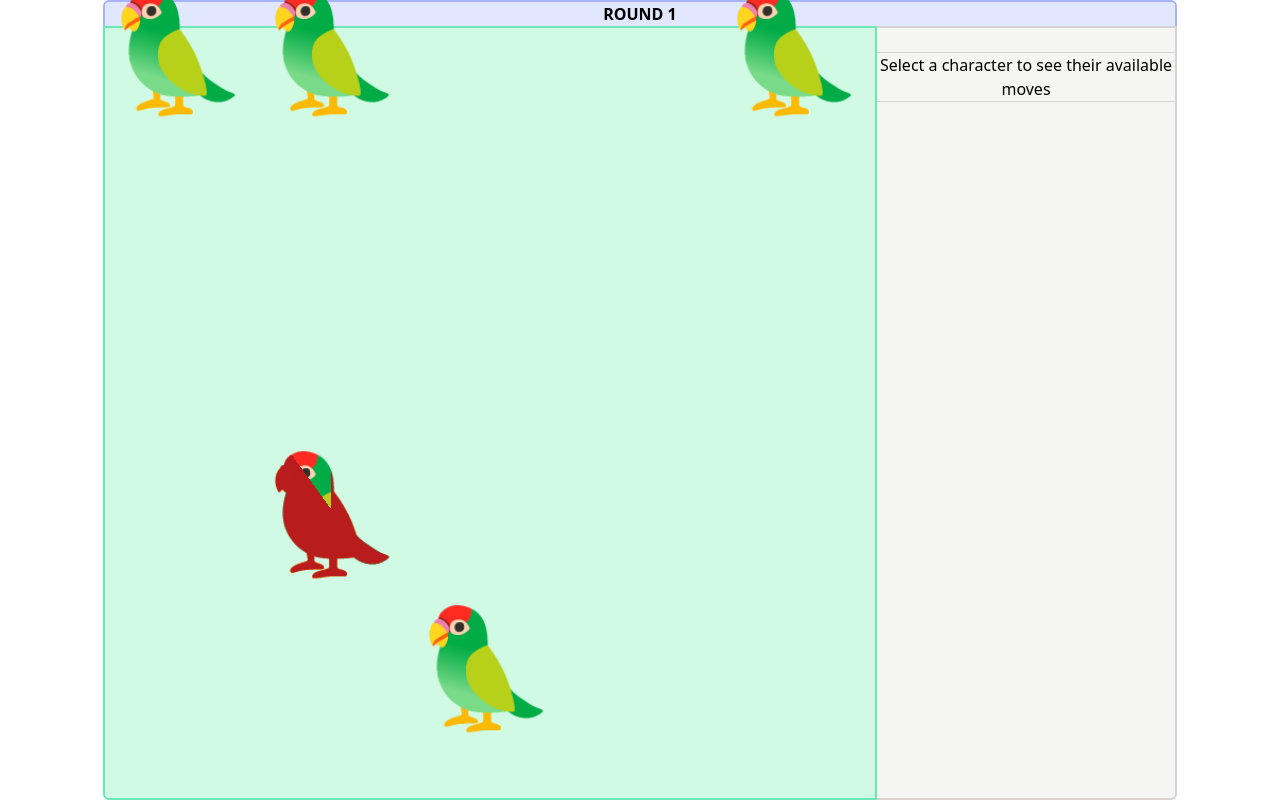
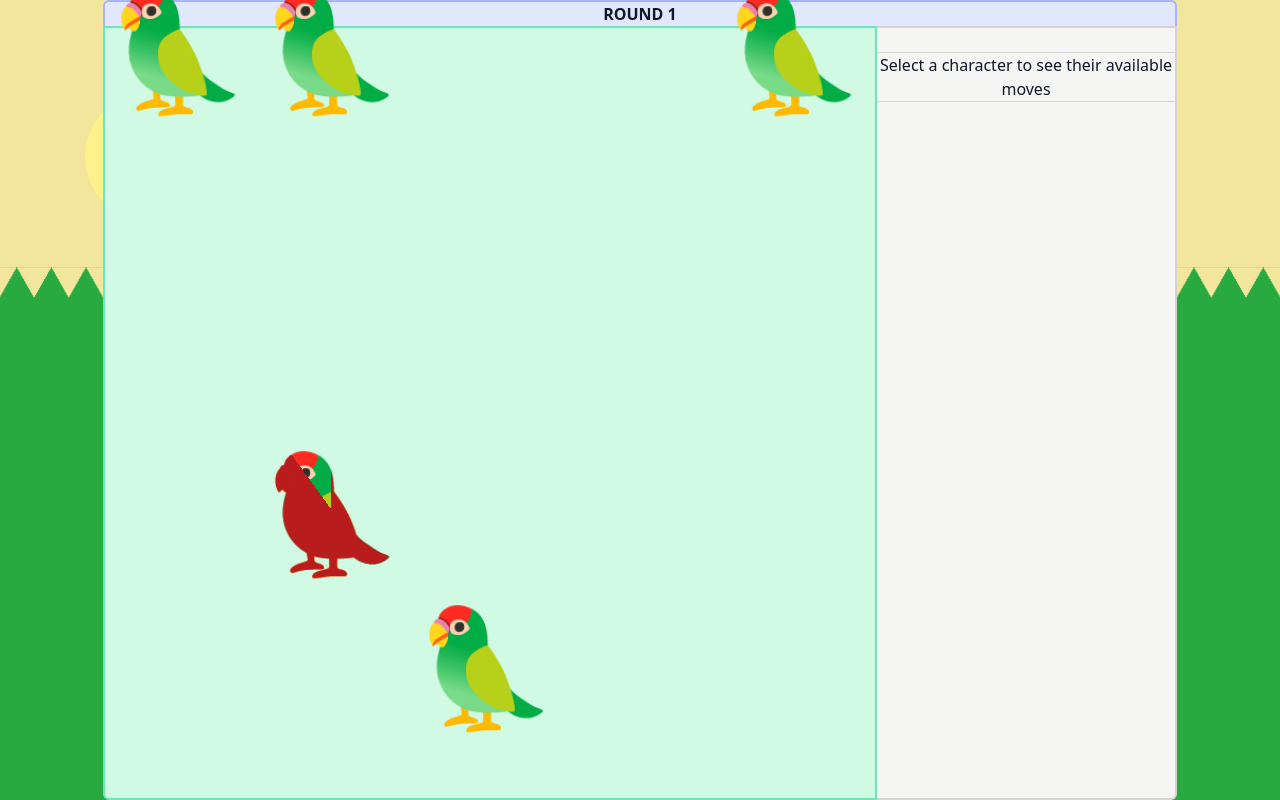
Before and after one commit to PawelMarcinowski11/WildBrawlTactics, an Angular app: page / in a window 1280 px wide. Built offline with nearby package versions, Linux system fonts and the light colour scheme.

Commit message:
add background component

```diff
--- a/src/app/app-routing.module.ts
+++ b/src/app/app-routing.module.ts
@@ -1,12 +1,12 @@
 import { NgModule } from '@angular/core';
 import { RouterModule, Routes } from '@angular/router';
-import { MapComponent } from './components/map/map.component';
+import { LayoutComponent } from './components/layout/layout.component';
 
 const routes: Routes = [
   {
     title: 'Animal Planet',
     path: '',
-    component: MapComponent,
+    component: LayoutComponent,
   },
 ];
 
--- /dev/null
+++ b/src/app/components/background/background.component.html
@@ -0,0 +1,31 @@
+<!-- <div class="w-screen h-screen absolute top-0">
+  <div class="absolute top-0 h-full w-full bg-sky-200">
+    <div class="absolute top-8 left-40 w-60 h-10 bg-white rounded-full"></div>
+    <div class="absolute top-12 left-80 w-60 h-10 bg-white rounded-full"></div>
+    <div class="absolute top-40 left-96 w-60 h-10 bg-white rounded-full"></div>
+    <div class="absolute top-30 left-20 w-60 h-10 bg-white rounded-full"></div>
+    <div class="absolute top-12 left-30 w-60 h-10 bg-white rounded-full"></div>
+    <div class="absolute top-1/4 w-40 h-40 bg-yellow-200 rounded-full"></div>
+  </div>
+  <div
+    class="absolute top-1/3 h-2/3 w-full bg-green-600"
+    [ngStyle]="{
+      '-webkit-mask':
+        'conic-gradient(from 150deg at top,#0000,#000 1deg 59deg,#0000 60deg) 50%/34.64px 100%',
+      mask: 'conic-gradient(from 150deg at top,#0000,#000 1deg 59deg,#0000 60deg) 50%/34.64px 100%'
+    }"
+  ></div>
+</div> STATIC BACKGROUND-->
+<div class="h-screen w-screen sky-colors-anim fixed">
+  <div
+    class="sun-movement absolute bg-yellow-200 w-32 h-32 rounded-full overflow-clip"
+  ></div>
+  <div
+    class="absolute top-1/3 h-2/3 w-full forest-colors-anim"
+    [ngStyle]="{
+      '-webkit-mask':
+        'conic-gradient(from 150deg at top,#0000,#000 1deg 59deg,#0000 60deg) 50%/34.64px 100%',
+      mask: 'conic-gradient(from 150deg at top,#0000,#000 1deg 59deg,#0000 60deg) 50%/34.64px 100%'
+    }"
+  ></div>
+</div>
--- /dev/null
+++ b/src/app/components/background/background.component.scss
@@ -0,0 +1,75 @@
+.sky-colors-anim {
+  animation: 60000ms linear change-sky-color infinite;
+  animation-delay: -12500ms;
+}
+
+.forest-colors-anim {
+  animation: 60000ms linear change-forest-color infinite;
+  animation-delay: -12500ms;
+}
+
+.sun-movement {
+  animation: 60000ms linear move-vertically infinite,
+    60000ms linear move-horizontally infinite;
+  animation-delay: -12500ms;
+}
+
+@keyframes move-vertically {
+  0% {
+    @apply top-2/3;
+    animation-timing-function: cubic-bezier(0.33333, 0.66667, 0.66667, 1);
+  }
+  50% {
+    @apply top-0;
+    animation-timing-function: cubic-bezier(0.33333, 0, 0.66667, 0.33333);
+  }
+  100% {
+    @apply top-2/3;
+  }
+}
+
+@keyframes move-horizontally {
+  0% {
+    left: -40%;
+    animation-timing-function: linear;
+  }
+  50% {
+    left: 40%;
+    animation-timing-function: linear;
+  }
+  100% {
+    left: 120%;
+  }
+}
+
+@keyframes change-sky-color {
+  0%,
+  100% {
+    @apply bg-sky-950;
+  }
+  25% {
+    @apply bg-amber-200;
+  }
+  50% {
+    @apply bg-sky-200;
+  }
+  75% {
+    @apply bg-rose-400;
+  }
+}
+
+@keyframes change-forest-color {
+  0%,
+  100% {
+    @apply bg-teal-700;
+  }
+  25% {
+    @apply bg-green-600;
+  }
+  50% {
+    @apply bg-lime-500;
+  }
+  75% {
+    @apply bg-rose-950;
+  }
+}
--- /dev/null
+++ b/src/app/components/background/background.component.ts
@@ -0,0 +1,12 @@
+import { Component, OnInit } from '@angular/core';
+
+@Component({
+  selector: 'ani-background',
+  templateUrl: './background.component.html',
+  styleUrls: ['./background.component.scss'],
+})
+export class BackgroundComponent implements OnInit {
+  constructor() {}
+
+  public ngOnInit() {}
+}
--- a/src/app/components/character-preview/character-preview.component.html
+++ b/src/app/components/character-preview/character-preview.component.html
@@ -1,13 +1,14 @@
 <div
-  class="w-full h-full {{
+  class="w-full h-full border-b-2 border-r-2 rounded-br-md max-md:rounded-bl-md max-md:border-l-2 md:border-t-2 text-gray-900
+  {{
     available
       ? 'bg-amber-200 border-amber-400'
       : 'bg-stone-100 border-stone-300'
-  }} border-b-2 border-r-2 rounded-br-md max-md:rounded-bl-md max-md:border-l-2 md:border-t-2 "
+  }}"
 >
-  <span class="{{ selectedCharacter ? '' : 'invisible' }}"
-    >HP: {{ selectedCharacter?.hp }} / {{ selectedCharacter?.max_hp }}</span
-  >
+  <span class="font-bold {{ selectedCharacter ? '' : 'invisible' }}">
+    HP: {{ selectedCharacter?.hp }} / {{ selectedCharacter?.max_hp }}
+  </span>
   <div class="flex flex-col xs:flex-row md:flex-col">
     <div
       *ngFor="
@@ -15,7 +16,7 @@
         let last = last;
         let first = first
       "
-      class="w-full border-t min-h-[3rem] flex flex-col justify-center {{
+      class="w-full border-t min-h-[3rem] flex flex-col {{
         first ? 'xs:max-md:rounded-bl-md' : ''
       }} {{
         last
@@ -24,13 +25,23 @@
       }} {{
         action === selectedAction
           ? 'bg-amber-300 hover:bg-amber-100 border-amber-400'
-          : available && !selectedCharacter?.moved
+          : available &&
+            !selectedCharacter?.moved &&
+            (!action.uses || action.uses_left)
           ? 'active:bg-amber-300 hover:bg-amber-100 border-amber-400 cursor-pointer'
           : 'bg-stone-100 border-stone-300'
       }}"
       (click)="onActionSelect(action)"
     >
-      {{ action.name | uppercase }}
+      <span class="text-center font-bold">
+        {{ action.name | uppercase }}
+      </span>
+      <span class="text-left font-bold text-sm">
+        {{ action.type | uppercase }}: {{ action.amount }}
+      </span>
+      <span *ngIf="action.uses" class="text-left font-bold text-sm">
+        USES: {{ action.uses_left }} / {{ action.uses }}
+      </span>
     </div>
     <div
       *ngIf="!selectedCharacter"
--- a/src/app/components/character-preview/character-preview.component.ts
+++ b/src/app/components/character-preview/character-preview.component.ts
@@ -28,7 +28,8 @@ export class CharacterPreviewComponent {
   public onActionSelect(action: ICharacterAction): void {
     if (
       this.selectedCharacter?.player === 'human' &&
-      !this.selectedCharacter?.moved
+      !this.selectedCharacter?.moved &&
+      (!action.uses || action.uses_left)
     ) {
       this._gameStateService.onActionSelect(
         this.selectedAction !== action ? action : null
--- /dev/null
+++ b/src/app/components/layout/layout.component.html
@@ -0,0 +1,2 @@
+<ani-background></ani-background>
+<ani-map></ani-map>
--- /dev/null
+++ b/src/app/components/layout/layout.component.ts
@@ -0,0 +1,11 @@
+import { Component, OnInit } from '@angular/core';
+
+@Component({
+  selector: 'ani-layout',
+  templateUrl: './layout.component.html',
+})
+export class LayoutComponent implements OnInit {
+  constructor() {}
+
+  ngOnInit() {}
+}
--- a/src/app/components/map/map.component.html
+++ b/src/app/components/map/map.component.html
@@ -5,7 +5,7 @@
     class="w-full max-md:max-w-[65vh] md:w-full flex justify-center content-center flex-grow relative"
   >
     <div
-      class="w-full md:w-[calc(min(100vh+300px-26px,100%))] border-t-2 border-l-2 border-r-2 border-indigo-300 bg-indigo-100 text-center font-bold rounded-tl-md rounded-tr-md max-md:absolute bottom-0"
+      class="w-full md:w-[calc(min(100vh+300px-26px,100%))] border-t-2 border-l-2 border-r-2 border-indigo-300 bg-indigo-100 text-gray-900 text-center font-bold rounded-tl-md rounded-tr-md max-md:absolute bottom-0"
     >
       {{ "Round " + roundNumber | uppercase }}
     </div>
--- a/src/app/services/game-state.service.ts
+++ b/src/app/services/game-state.service.ts
@@ -244,6 +244,10 @@ export class GameStateService {
         target.hp = target.hp + action.amount;
       }
 
+      if (action.uses_left) {
+        action.uses_left -= 1;
+      }
+
       if (target.hp <= 0) {
         this._gameState.splice(this._gameState.indexOf(target), 1);
         this.participatingCharacters$.next(this._gameState);
```
Also changed, not shown: src/app/app.module.ts (+6 -2 lines), 1 other file (tests, documents, lock files or other folders).
